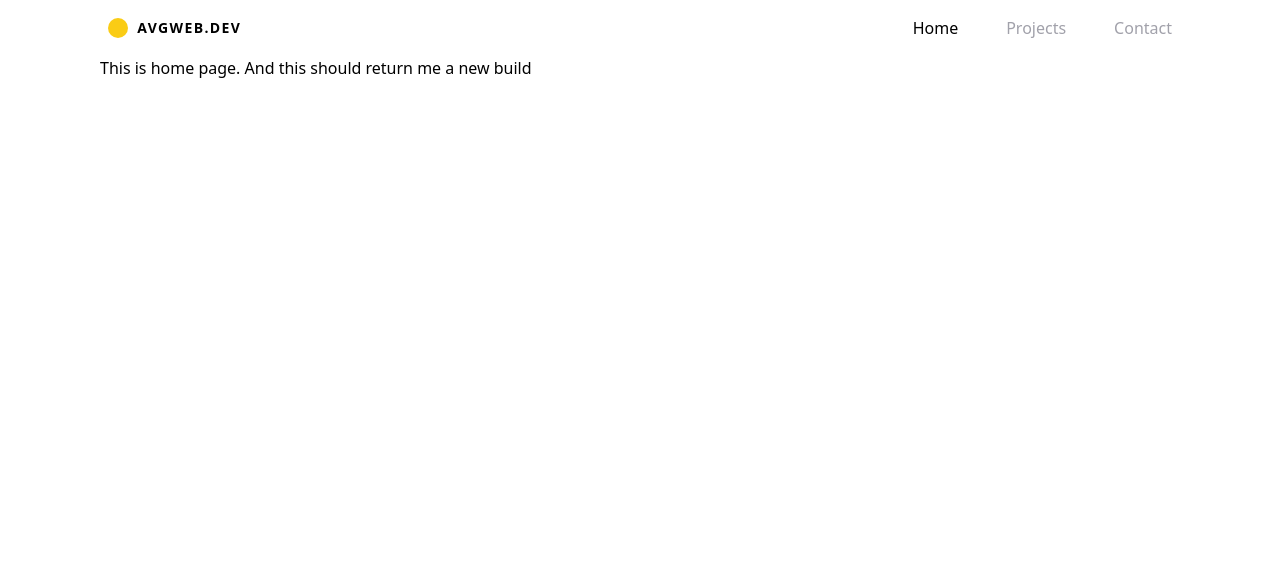
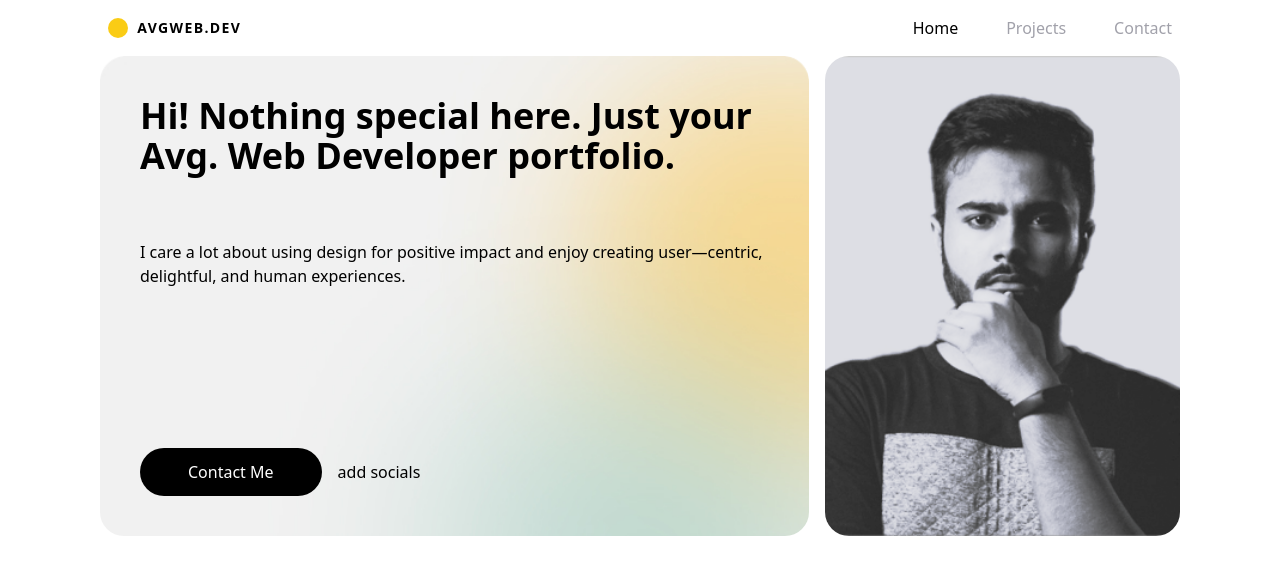
Before and after one commit to souvikmishra/portfolio, a Next.js app: page / in a window 1280 px wide. Shown: the top 574 px of the page. Built offline with nearby package versions, Linux system fonts and the light colour scheme.

Commit message:
improvement: added hero card and headshot

```diff
--- a/app/page.tsx
+++ b/app/page.tsx
@@ -1,3 +1,24 @@
 export default function Home() {
-  return <div>This is home page. And this should return me a new build</div>;
+  return (
+    <>
+      <section className="grid grid-cols-1 lg:grid-cols-[2fr_1fr] gap-4 mb-4">
+        <div className="h-[30rem] rounded-3xl p-10 flex flex-col gap-16 bg-[url('/gradient-bg.jpg')] bg-cover">
+          <h1 className="text-4xl font-semibold">
+            Hi! Nothing special here. Just your Avg. Web Developer portfolio.
+          </h1>
+          <p className="flex-1">
+            I care a lot about using design for positive impact and enjoy
+            creating user—centric, delightful, and human experiences.
+          </p>
+          <div className="flex flex-col lg:flex-row items-center gap-4 justify-self-end">
+            <button className="bg-black text-white font-medium py-3 px-12 rounded-full w-60 lg:w-auto">
+              Contact Me
+            </button>
+            <div className="flex items-center gap-4">add socials</div>
+          </div>
+        </div>
+        <div className="h-[30rem] rounded-3xl p-8 bg-[url('/portfolio-headshot.png')] bg-cover bg-center"></div>
+      </section>
+    </>
+  );
 }
```
Also changed, not shown: public/gradient-bg.jpg (added), public/portfolio-headshot.png (added).
